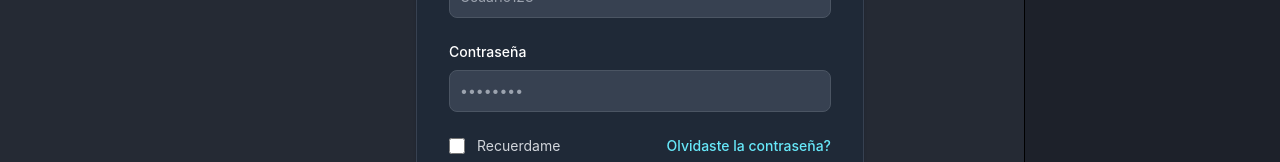
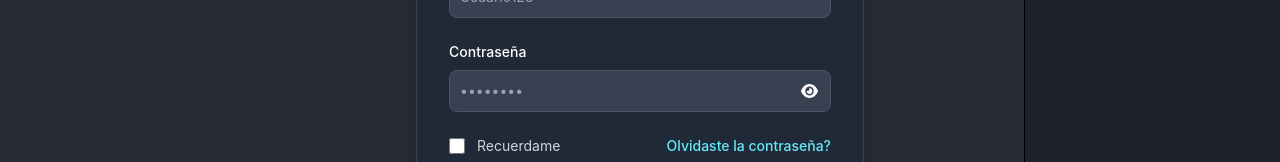
Before and after one commit to DavidCs9/AIrtist, a React (Vite) app in the folder frontend/: page /login in a window 1280 px wide. Shown: the part 294-456 px from the top of the page. Built offline with nearby package versions, Linux system fonts and the light colour scheme; a web font is replaced by a local one.

Commit message:
add hide btn psw

```diff
--- a/frontend/src/pages/Login.jsx
+++ b/frontend/src/pages/Login.jsx
@@ -6,6 +6,9 @@ import Navbar from '../components/Navbar'
 const Login = () => {
   const [username, setUsername] = useState('')
   const [password, setPassword] = useState('')
+  const [seePassword, setSeePassword] = useState('password')
+  const [passwordHideBtn, setpasswordHideBtn] = useState('/seepasword.svg')
+
   const navigate = useNavigate()
 
   const handleBadLogin = () => {
@@ -25,6 +28,17 @@ const Login = () => {
       console.log(error)
     }
   }
+
+  const handleSeePassword = () => {
+    if (seePassword === 'password') {
+      setSeePassword('text')
+      setpasswordHideBtn('/notseepasword.svg')
+    } else {
+      setSeePassword('password')
+      setpasswordHideBtn('/seepasword.svg')
+    }
+  }
+
   return (
     <>
       <Navbar />
@@ -54,12 +68,18 @@ const Login = () => {
                 </div>
                 <div>
                   <label htmlFor='password' className='block mb-2 text-sm font-medium  text-white'>Contraseña</label>
-                  <input
-                    type='password' name='password' id='password' placeholder='••••••••' value={password}
-                    className=' border  sm:text-sm rounded-lg block w-full p-2.5 bg-gray-700 border-gray-600
-                  placeholder-gray-400 text-white focus:ring-blue-500 focus:border-blue-500'
-                    onChange={(e) => setPassword(e.target.value)}
-                  />
+                  <div className=' border  sm:text-sm rounded-lg w-full pr-3 bg-gray-700 border-gray-600
+                  placeholder-gray-400 text-white focus:ring-blue-500 focus:border-blue-500 flex'
+                  >
+                    <input
+                      type={seePassword} name='password' id='password' placeholder='••••••••' value={password}
+                      className=' sm:text-sm rounded-lg focus:outline-none w-full p-2.5 bg-gray-700 '
+                      onChange={(e) => setPassword(e.target.value)}
+                    />
+                    <button onClick={handleSeePassword}>
+                      <img src={passwordHideBtn} />
+                    </button>
+                  </div>
                 </div>
                 <div className='flex items-center justify-between'>
                   <div className='flex items-start'>
```
Also changed, not shown: frontend/public/notseepasword.svg (added), frontend/public/seepasword.svg (added).
